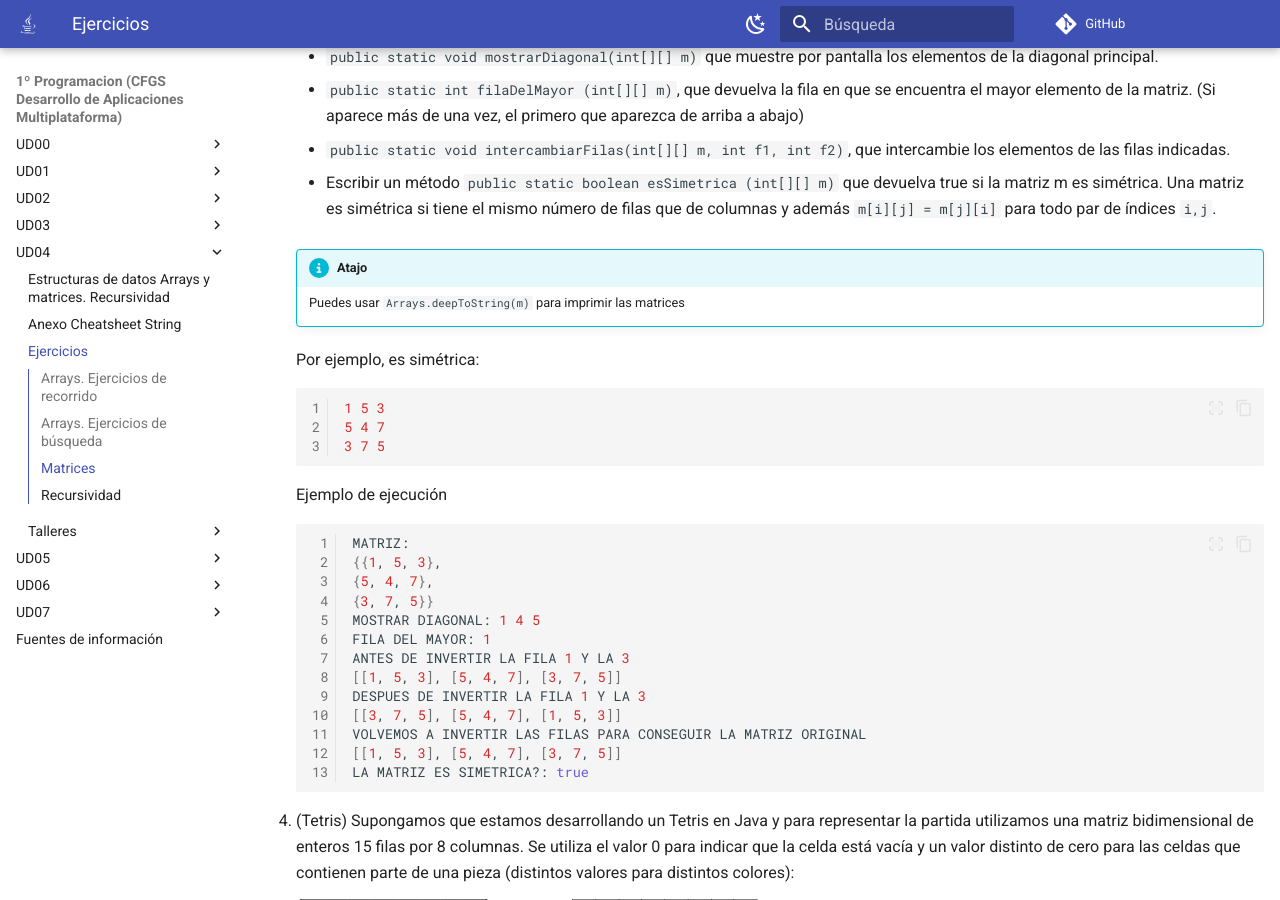
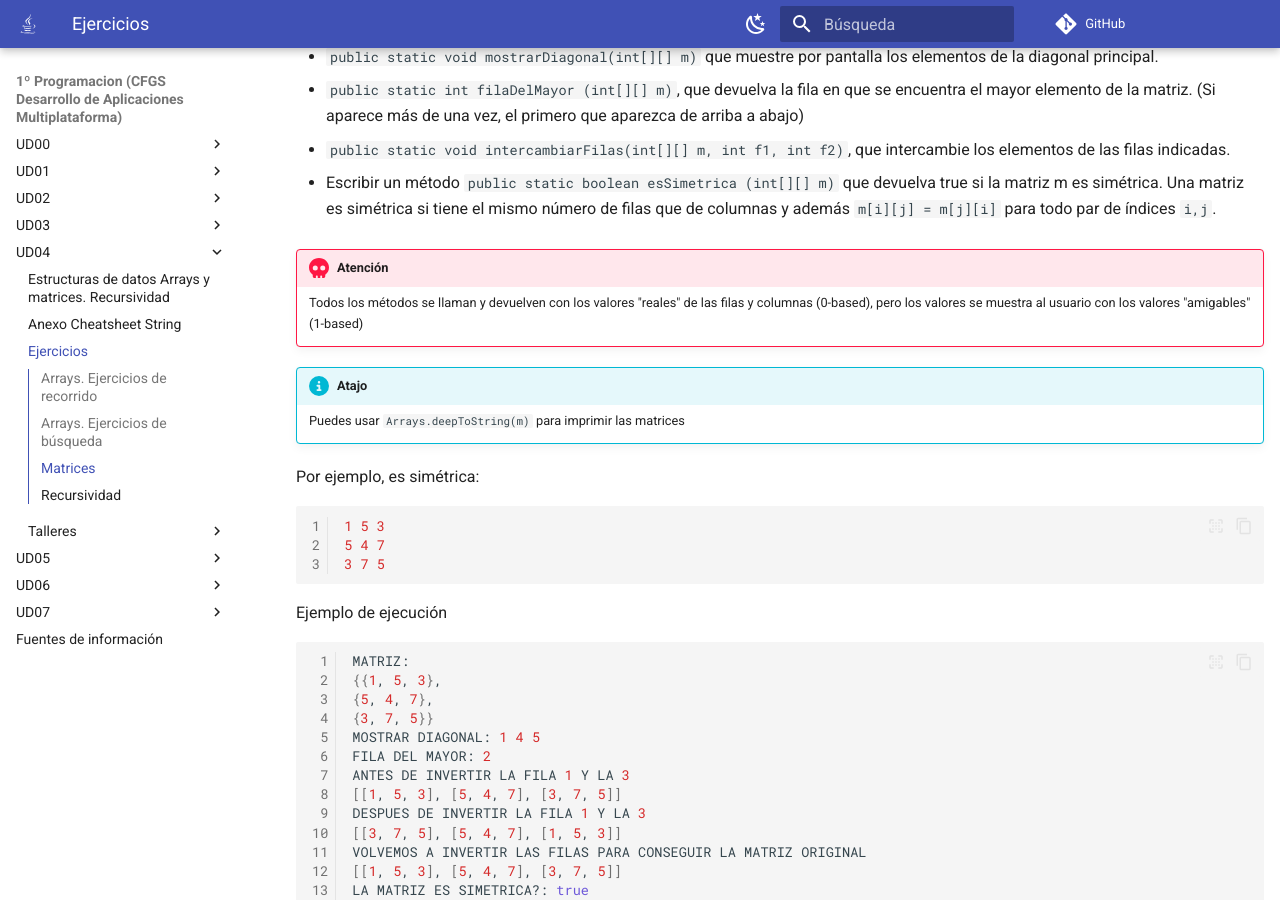
Before and after one commit to martinezpenya/1DAMProgramacion, an MkDocs documentation site: the page built from docs/UD04/UD04_ejercicios_ES.md, in a window 1280 px wide and 900 px high, scrolled down 10311 px. Built offline with MkDocs 1.6.1 and Material for MkDocs 9.7.7, drawn with Linux system fonts in a browser that asks for light colours; emoji names are drawn with the system emoji font; comment, search, counter and statistics services are not loaded.

Commit message:
fix: Matrix utils 0/1-based

```diff
--- a/docs/UD04/UD04_ejercicios_ES.md
+++ b/docs/UD04/UD04_ejercicios_ES.md
@@ -451,6 +451,9 @@
     - `public static void intercambiarFilas(int[][] m, int f1, int f2)`, que intercambie los elementos de las filas indicadas.
 
     - Escribir un método `public static boolean esSimetrica (int[][] m)` que devuelva true si la matriz m es simétrica. Una matriz es simétrica si tiene el mismo número de filas que de columnas y además `m[i][j] = m[j][i]` para todo par de índices `i,j`.
+
+    !!! danger "Atención"
+        Todos los métodos se llaman y devuelven con los valores "reales" de las filas y columnas (0-based), pero los valores se muestra al usuario con los valores "amigables" (1-based)
 
     !!! info "Atajo"
         Puedes usar `Arrays.deepToString(m)` para imprimir las matrices
@@ -471,7 +474,7 @@
     {5, 4, 7},
     {3, 7, 5}}
     MOSTRAR DIAGONAL: 1 4 5
-    FILA DEL MAYOR: 1
+    FILA DEL MAYOR: 2
     ANTES DE INVERTIR LA FILA 1 Y LA 3
     [[1, 5, 3], [5, 4, 7], [3, 7, 5]]
     DESPUES DE INVERTIR LA FILA 1 Y LA 3
```
Also changed, not shown: other parts of docs/UD04/UD04_ejercicios_ES.md (+1 -1 lines).
